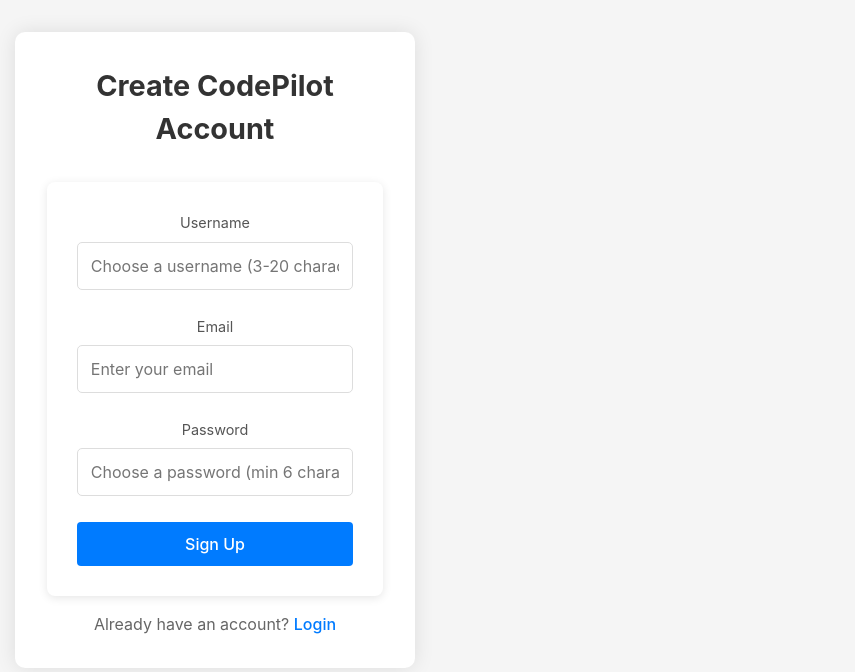
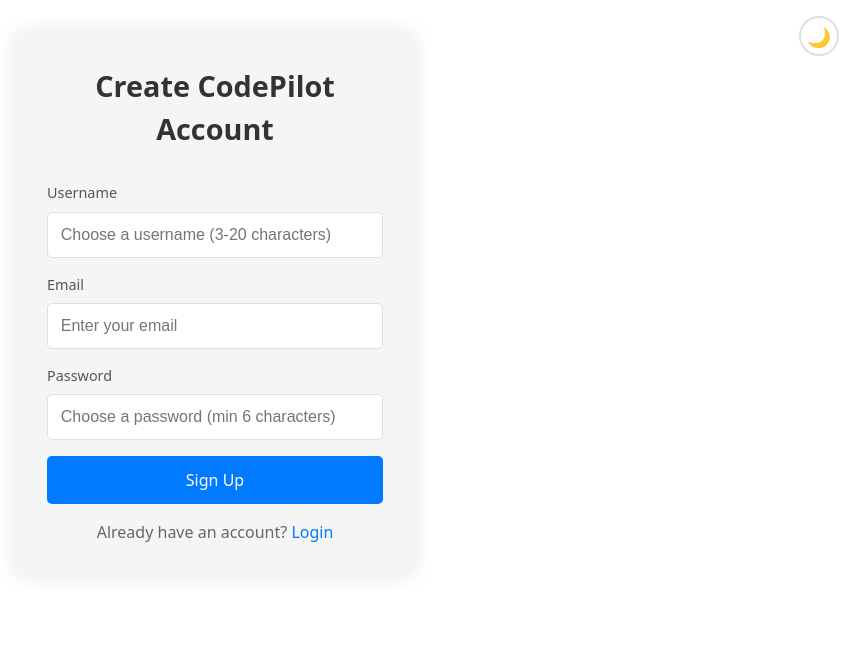
Before and after one commit to PriyanshuPandey008/CodePilot-Group26-, a React (Vite) app in the folder Frontend/: page /signup in a window 1280 px wide. Shown: the top 672 px of the page, without its empty margins (425-1280 px from the left). Built offline with nearby package versions, Linux system fonts and the light colour scheme.

Commit message:
Added dark mode and light mode functionality

```diff
--- a/Frontend/src/App.jsx
+++ b/Frontend/src/App.jsx
@@ -13,6 +13,8 @@
 import Markdown from "react-markdown"
 import axios from 'axios'
 import './App.css'
+import { ThemeProvider } from './context/ThemeContext';
+import ThemeToggle from './components/ThemeToggle';
 
 const App = () => {
   const [count, setCount] = useState(0);
@@ -41,7 +43,9 @@
 }
 
   return (
+    <ThemeProvider>
       <Router>
+        <ThemeToggle />
         <Routes>
           {/* Redirect root to login */}
           <Route path="/" element={<Navigate to="/login" replace />} />
@@ -61,6 +65,7 @@
           />
         </Routes>
       </Router>
+    </ThemeProvider>
   );
 };
 
--- /dev/null
+++ b/Frontend/src/components/ThemeToggle.jsx
@@ -0,0 +1,19 @@
+import React from 'react';
+import { useTheme } from '../context/ThemeContext';
+
+const ThemeToggle = () => {
+  const { isDarkMode, toggleTheme } = useTheme();
+
+  return (
+    <button
+      onClick={toggleTheme}
+      className="theme-toggle"
+      aria-label={`Switch to ${isDarkMode ? 'light' : 'dark'} mode`}
+      title={`Switch to ${isDarkMode ? 'light' : 'dark'} mode`}
+    >
+      {isDarkMode ? '☀️' : '🌙'}
+    </button>
+  );
+};
+
+export default ThemeToggle;
--- /dev/null
+++ b/Frontend/src/context/ThemeContext.jsx
@@ -0,0 +1,40 @@
+import React, { createContext, useState, useContext, useEffect } from 'react';
+
+const ThemeContext = createContext();
+
+export const ThemeProvider = ({ children }) => {
+  const [isDarkMode, setIsDarkMode] = useState(() => {
+    // Check if theme is stored in localStorage
+    const savedTheme = localStorage.getItem('theme');
+    if (savedTheme) {
+      return savedTheme === 'dark';
+    }
+    // If no saved theme, check system preference
+    return window.matchMedia('(prefers-color-scheme: dark)').matches;
+  });
+
+  useEffect(() => {
+    // Apply theme to document
+    document.documentElement.setAttribute('data-theme', isDarkMode ? 'dark' : 'light');
+    // Save theme preference
+    localStorage.setItem('theme', isDarkMode ? 'dark' : 'light');
+  }, [isDarkMode]);
+
+  const toggleTheme = () => {
+    setIsDarkMode(prevMode => !prevMode);
+  };
+
+  return (
+    <ThemeContext.Provider value={{ isDarkMode, toggleTheme }}>
+      {children}
+    </ThemeContext.Provider>
+  );
+};
+
+export const useTheme = () => {
+  const context = useContext(ThemeContext);
+  if (context === undefined) {
+    throw new Error('useTheme must be used within a ThemeProvider');
+  }
+  return context;
+};
--- a/Frontend/src/index.css
+++ b/Frontend/src/index.css
@@ -1,3 +1,25 @@
+:root[data-theme="light"] {
+  --background-primary: #ffffff;
+  --background-secondary: #f5f5f5;
+  --text-primary: #333333;
+  --text-secondary: #666666;
+  --border-color: #e0e0e0;
+  --accent-color: #007bff;
+  --hover-color: #f0f0f0;
+  --shadow-color: rgba(0, 0, 0, 0.1);
+}
+
+:root[data-theme="dark"] {
+  --background-primary: #1a1a1a;
+  --background-secondary: #2d2d2d;
+  --text-primary: #ffffff;
+  --text-secondary: #b3b3b3;
+  --border-color: #404040;
+  --accent-color: #4dabf7;
+  --hover-color: #333333;
+  --shadow-color: rgba(0, 0, 0, 0.3);
+}
+
 :root {
   font-family: system-ui, Avenir, Helvetica, Arial, sans-serif;
   line-height: 1.5;
@@ -28,6 +50,9 @@
   place-items: center;
   min-width: 320px;
   min-height: 100vh;
+  background-color: var(--background-primary);
+  color: var(--text-primary);
+  transition: background-color 0.3s ease, color 0.3s ease;
 }
 
 h1 {
@@ -71,102 +96,9 @@
 
 /* Reset default styles */
 * {
-    margin: 0;
-    padding: 0;
-    box-sizing: border-box;
-  }
-
-  /* Body Styling */
-  body {
-    background-color: #f4f4f4;
-    color: #333;
-    font-family: Arial, sans-serif;
-    height: 100vh;
-    display: flex;
-    justify-content: center; /* Center horizontally */
-    align-items: center;     /* Center vertically */
-    margin: 0;
-  }
-
-  /* Container for Login Form */
-  .auth-form {
-    background-color: white;
-    padding: 30px;
-    border-radius: 8px;
-    box-shadow: 0 2px 10px rgba(0, 0, 0, 0.1);
-    width: 100%;
-    max-width: 400px;  /* You can adjust the max-width */
-    text-align: center; /* Center the text inside the form */
-  }
-
-  /* Input Fields Styling */
-  .auth-form input {
-    width: 100%;
-    padding: 12px;
-    margin-bottom: 10px;
-    border: 1px solid #ccc;
-    border-radius: 4px;
-    font-size: 16px;
-  }
-
-  /* Button Styling */
-  .auth-form button {
-    width: 100%;
-    padding: 12px;
-    background-color: #007bff;
-    color: white;
-    border: none;
-    border-radius: 4px;
-    cursor: pointer;
-    font-size: 16px;
-  }
-
-  .auth-form button:disabled {
-    background-color: #a0a0a0;
-  }
-
-  /* Error Message Styling */
-  .error-message {
-    color: red;
-    text-align: center;
-    margin-top: 20px;
-  }
-
-  /* Profile Box Styling */
-  .profile-box {
-    background-color: #f9f9f9;
-    padding: 20px;
-    border-radius: 8px;
-    margin-top: 20px;
-    text-align: center;
-    width: 100%;
-    max-width: 400px;  /* Match the width of the login form */
-  }
-
-  /* Profile Box Header */
-  .profile-box h3 {
-    margin-bottom: 10px;
-  }
-
-  /* Profile Box Paragraph */
-  .profile-box p {
-    font-size: 16px;
-  }
-
-/* Global Styles */
-* {
   margin: 0;
   padding: 0;
   box-sizing: border-box;
-  font-family: 'Inter', sans-serif;
-}
-
-body {
-  background-color: #f5f5f5;
-  min-height: 100vh;
-  display: flex;
-  justify-content: center;
-  align-items: center;
 }
 
 /* Auth Container Styles */
@@ -174,15 +106,15 @@
   max-width: 400px;
   margin: 2rem auto;
   padding: 2rem;
-  background: white;
+  background: var(--background-secondary);
   border-radius: 10px;
-  box-shadow: 0 0 20px rgba(0, 0, 0, 0.1);
+  box-shadow: 0 0 20px var(--shadow-color);
   width: 90%;
 }
 
 .auth-title {
   text-align: center;
-  color: #333;
+  color: var(--text-primary);
   margin-bottom: 2rem;
   font-size: 1.8rem;
 }
@@ -206,15 +138,17 @@
 
 .form-group input {
   padding: 0.8rem;
-  border: 1px solid #ddd;
+  border: 1px solid var(--border-color);
   border-radius: 5px;
   font-size: 1rem;
+  background-color: var(--background-primary);
+  color: var(--text-primary);
   transition: all 0.3s ease;
 }
 
 .form-group input:focus {
   outline: none;
-  border-color: #007bff;
+  border-color: var(--accent-color);
   box-shadow: 0 0 0 2px rgba(0, 123, 255, 0.25);
 }
 
@@ -225,7 +159,7 @@
 }
 
 .auth-button {
-  background-color: #007bff;
+  background-color: var(--accent-color);
   color: white;
   padding: 0.8rem;
   border: none;
@@ -237,8 +171,8 @@
 }
 
 .auth-button:hover:not(:disabled) {
-  background-color: #0056b3;
-  transform: translateY(-1px);
+  background-color: var(--accent-color);
+  opacity: 0.9;
 }
 
 .auth-button:disabled {
@@ -300,7 +234,8 @@
   width: 100%;
   min-height: 100vh;
   padding: 2rem;
-  background-color: #1e1e1e;
+  background-color: var(--background-primary);
+  color: var(--text-primary);
 }
 
 .code-review-container main {
@@ -318,14 +253,14 @@
 .code-review-container .right {
   flex: 1;
   min-width: 0;
-  background: #2d2d2d;
+  background: var(--background-secondary);
   padding: 1.5rem;
   border-radius: 8px;
-  color: #e0e0e0;
+  color: var(--text-primary);
 }
 
 .code-review-container .code {
-  background: #1e1e1e;
+  background: var(--background-secondary);
   border-radius: 8px;
   overflow: hidden;
 }
@@ -334,7 +269,7 @@
   width: 100%;
   padding: 1rem;
   margin-top: 1rem;
-  background-color: #007bff;
+  background-color: var(--accent-color);
   color: white;
   border: none;
   border-radius: 5px;
@@ -344,7 +279,8 @@
 }
 
 .code-review-container .review-button:hover:not(:disabled) {
-  background-color: #0056b3;
+  background-color: var(--accent-color);
+  opacity: 0.9;
 }
 
 .code-review-container .review-button:disabled {
@@ -364,7 +300,7 @@
 }
 
 .code-review-container .review-content pre {
-  background: #1e1e1e;
+  background: var(--background-secondary);
   padding: 1rem;
   border-radius: 5px;
   overflow-x: auto;
@@ -386,3 +322,28 @@
     width: 100%;
   }
 }
+
+.theme-toggle {
+  position: fixed;
+  top: 1rem;
+  right: 1rem;
+  padding: 0.5rem;
+  border-radius: 50%;
+  border: 2px solid var(--border-color);
+  background: var(--background-primary);
+  color: var(--text-primary);
+  cursor: pointer;
+  font-size: 1.2rem;
+  width: 40px;
+  height: 40px;
+  display: flex;
+  align-items: center;
+  justify-content: center;
+  transition: all 0.3s ease;
+  z-index: 1000;
+}
+
+.theme-toggle:hover {
+  background: var(--hover-color);
+  transform: scale(1.1);
+}
```
Lines whose indentation alone changed are shown as unchanged.
